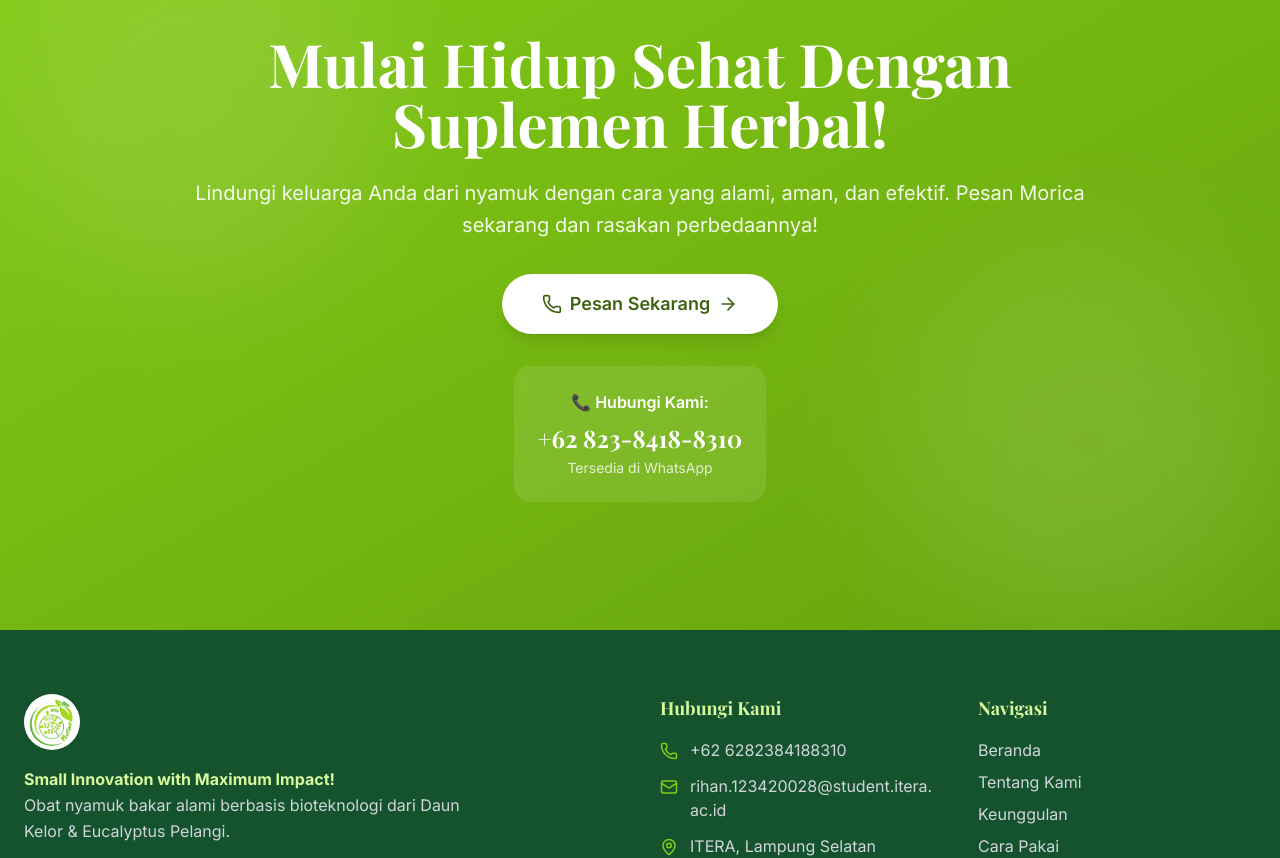
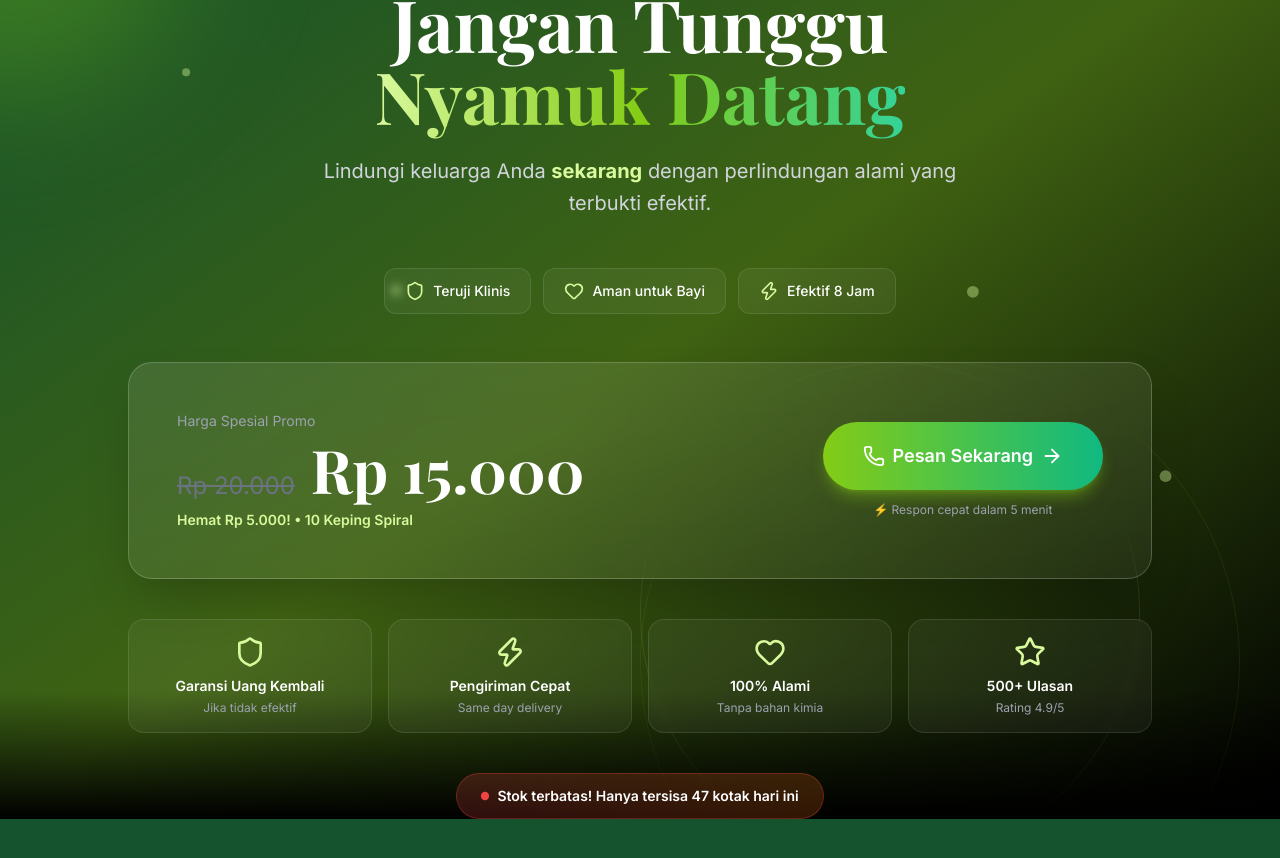
Before and after one commit to Ahmatsembiring/Morica-Website, a React (Vite) app: page / in a window 1280 px wide. Shown: the part 1703-2561 px from the top of the page. Built offline with nearby package versions, Linux system fonts and the light colour scheme.

Commit message:
Update CTA

```diff
--- a/src/components/sections/CTA.jsx
+++ b/src/components/sections/CTA.jsx
@@ -1,50 +1,221 @@
-import { motion } from 'framer-motion';
-import { Phone, ArrowRight } from 'lucide-react';
+import { motion, useScroll, useTransform } from 'framer-motion';
+import { Phone, ArrowRight, Zap, Shield, Heart, Star } from 'lucide-react';
 import Button from '../ui/Button';
-import { WHATSAPP_LINK } from '../../utils/constants';
-import { fadeInUp } from '../../utils/animations';
+import { WHATSAPP_LINK, PRODUCT_INFO } from '../../utils/constants';
+import { useEffect, useState } from 'react';
 
 const CTA = () => {
+  const [mousePosition, setMousePosition] = useState({ x: 0, y: 0 });
+
+  useEffect(() => {
+    const handleMouseMove = (e) => {
+      setMousePosition({ x: e.clientX, y: e.clientY });
+    };
+    window.addEventListener('mousemove', handleMouseMove);
+    return () => window.removeEventListener('mousemove', handleMouseMove);
+  }, []);
+
   return (
-    <section className="section-padding bg-gradient-to-br from-morica to-morica-dark relative overflow-hidden">
-      <div className="absolute inset-0 opacity-10">
-        <div className="absolute top-0 left-0 w-96 h-96 bg-white rounded-full blur-3xl"></div>
-        <div className="absolute bottom-0 right-0 w-96 h-96 bg-white rounded-full blur-3xl"></div>
+    <section className="relative min-h-screen flex items-center justify-center overflow-hidden bg-gradient-to-br from-forest via-morica-darker to-black">
+      {/* Animated Background Elements */}
+      <div className="absolute inset-0 overflow-hidden">
+        {/* Mouse-following glow */}
+        <motion.div
+          className="absolute w-96 h-96 bg-morica/30 rounded-full blur-3xl pointer-events-none"
+          animate={{
+            x: mousePosition.x - 192,
+            y: mousePosition.y - 192,
+          }}
+          transition={{ type: "spring", stiffness: 50, damping: 20 }}
+        />
+
+        {/* Floating particles */}
+        {[...Array(6)].map((_, i) => (
+          <motion.div
+            key={i}
+            className="absolute w-2 h-2 bg-morica-light/40 rounded-full"
+            animate={{
+              y: [-20, 20, -20],
+              x: [-10, 10, -10],
+              scale: [1, 1.5, 1],
+            }}
+            transition={{
+              duration: 3 + i,
+              repeat: Infinity,
+              ease: "easeInOut",
+              delay: i * 0.5,
+            }}
+            style={{
+              left: `${15 + i * 15}%`,
+              top: `${20 + (i % 3) * 20}%`,
+            }}
+          />
+        ))}
+
+        {/* Rotating rings */}
+        <motion.div
+          className="absolute top-1/2 left-1/2 -translate-x-1/2 -translate-y-1/2 w-[600px] h-[600px] border border-morica/10 rounded-full"
+          animate={{ rotate: 360 }}
+          transition={{ duration: 30, repeat: Infinity, ease: "linear" }}
+        />
+        <motion.div
+          className="absolute top-1/2 left-1/2 -translate-x-1/2 -translate-y-1/2 w-[500px] h-[500px] border border-morica-light/10 rounded-full"
+          animate={{ rotate: -360 }}
+          transition={{ duration: 25, repeat: Infinity, ease: "linear" }}
+        />
       </div>
 
       <div className="container-custom px-6 relative z-10">
+        <div className="max-w-5xl mx-auto">
+          {/* Badge */}
           <motion.div
-          initial="hidden"
-          whileInView="visible"
+            initial={{ opacity: 0, y: -30 }}
+            whileInView={{ opacity: 1, y: 0 }}
             viewport={{ once: true }}
-          variants={fadeInUp}
-          className="max-w-4xl mx-auto text-center"
+            className="flex justify-center mb-8"
           >
-          <h2 className="text-4xl md:text-5xl lg:text-6xl font-display font-bold text-white mb-6 leading-tight">
-            Mulai Hidup Sehat Dengan Suplemen Herbal!
+            <div className="inline-flex items-center gap-2 px-6 py-3 bg-white/10 backdrop-blur-md rounded-full border border-white/20 shadow-2xl">
+              <Star className="w-5 h-5 text-yellow-400 fill-yellow-400 animate-pulse" />
+              <span className="text-white font-semibold text-sm md:text-base">
+                Best Seller Product 2026
+              </span>
+              <Star className="w-5 h-5 text-yellow-400 fill-yellow-400 animate-pulse" />
+            </div>
+          </motion.div>
+
+          {/* Main Headline */}
+          <motion.div
+            initial={{ opacity: 0, y: 30 }}
+            whileInView={{ opacity: 1, y: 0 }}
+            viewport={{ once: true }}
+            transition={{ delay: 0.1 }}
+            className="text-center mb-12"
+          >
+            <h2 className="text-4xl md:text-6xl lg:text-7xl font-display font-bold text-white mb-6 leading-tight">
+              Jangan Tunggu <br/>
+              <span className="text-transparent bg-clip-text bg-gradient-to-r from-morica-light via-morica to-emerald-400 animate-gradient">
+                Nyamuk Datang
+              </span>
             </h2>
-          <p className="text-xl text-white/90 mb-8 leading-relaxed">
-            Lindungi keluarga Anda dari nyamuk dengan cara yang alami, aman, dan efektif.
-            Pesan Morica sekarang dan rasakan perbedaannya!
+            <p className="text-xl text-gray-300 max-w-2xl mx-auto leading-relaxed">
+              Lindungi keluarga Anda <strong className="text-morica-light">sekarang</strong> dengan perlindungan alami yang terbukti efektif.
             </p>
+          </motion.div>
 
-          <div className="flex flex-col sm:flex-row gap-4 justify-center items-center mb-8">
-            <a href={WHATSAPP_LINK} target="_blank" rel="noopener noreferrer">
-              <Button variant="primary" className="!bg-white !text-morica-darker hover:bg-cream-light !px-10 !py-4 !text-lg">
-                <Phone size={20} />
-                Pesan Sekarang
-                <ArrowRight size={20} />
-              </Button>
-            </a>
+          {/* Feature Pills */}
+          <motion.div
+            initial={{ opacity: 0, y: 30 }}
+            whileInView={{ opacity: 1, y: 0 }}
+            viewport={{ once: true }}
+            transition={{ delay: 0.2 }}
+            className="flex flex-wrap justify-center gap-3 mb-12"
+          >
+            {[
+              { icon: Shield, text: "Teruji Klinis" },
+              { icon: Heart, text: "Aman untuk Bayi" },
+              { icon: Zap, text: "Efektif 8 Jam" },
+            ].map((item, index) => (
+              <motion.div
+                key={index}
+                whileHover={{ scale: 1.05, y: -3 }}
+                className="flex items-center gap-2 px-5 py-3 bg-white/5 backdrop-blur-sm rounded-xl border border-white/10 hover:border-morica/50 hover:bg-white/10 transition-all cursor-pointer"
+              >
+                <item.icon className="w-5 h-5 text-morica-light" />
+                <span className="text-white font-medium text-sm">{item.text}</span>
+              </motion.div>
+            ))}
+          </motion.div>
+
+          {/* Price Card */}
+          <motion.div
+            initial={{ opacity: 0, scale: 0.9 }}
+            whileInView={{ opacity: 1, scale: 1 }}
+            viewport={{ once: true }}
+            transition={{ delay: 0.3, type: "spring" }}
+            className="bg-gradient-to-br from-white/10 to-white/5 backdrop-blur-xl rounded-3xl p-8 md:p-12 border border-white/20 shadow-2xl mb-10"
+          >
+            <div className="flex flex-col md:flex-row items-center justify-between gap-8">
+              <div className="text-center md:text-left">
+                <p className="text-gray-400 text-sm mb-2">Harga Spesial Promo</p>
+                <div className="flex items-baseline gap-4 justify-center md:justify-start">
+                  <p className="text-2xl text-gray-500 line-through">{PRODUCT_INFO.originalPrice}</p>
+                  <p className="text-5xl md:text-6xl font-display font-bold text-white">{PRODUCT_INFO.price}</p>
+                </div>
+                <p className="text-morica-light text-sm mt-2 font-semibold">
+                  Hemat Rp 5.000! • {PRODUCT_INFO.quantity}
+                </p>
               </div>
 
-          <div className="bg-white/10 backdrop-blur-sm rounded-2xl p-6 inline-block">
-            <p className="text-white font-semibold mb-2">📞 Hubungi Kami:</p>
-            <p className="text-2xl font-display font-bold text-white">+62 823-8418-8310</p>
-            <p className="text-white/80 text-sm mt-1">Tersedia di WhatsApp</p>
+              <div className="flex flex-col gap-3">
+                <a href={WHATSAPP_LINK} target="_blank" rel="noopener noreferrer">
+                  <motion.div
+                    whileHover={{ scale: 1.05 }}
+                    whileTap={{ scale: 0.95 }}
+                  >
+                    <Button className="!bg-gradient-to-r !from-morica !to-emerald-500 !text-white hover:!from-morica-light hover:!to-morica !px-10 !py-5 !text-lg shadow-2xl shadow-morica/40 !rounded-full group">
+                      <Phone size={22} />
+                      Pesan Sekarang
+                      <ArrowRight size={22} className="group-hover:translate-x-1 transition-transform" />
+                    </Button>
+                  </motion.div>
+                </a>
+                <p className="text-gray-400 text-xs text-center">
+                  ⚡ Respon cepat dalam 5 menit
+                </p>
+              </div>
+            </div>
+          </motion.div>
+
+          {/* Trust Indicators */}
+          <motion.div
+            initial={{ opacity: 0, y: 30 }}
+            whileInView={{ opacity: 1, y: 0 }}
+            viewport={{ once: true }}
+            transition={{ delay: 0.4 }}
+            className="grid grid-cols-2 md:grid-cols-4 gap-4"
+          >
+            {[
+              { icon: Shield, text: "Garansi Uang Kembali", subtext: "Jika tidak efektif" },
+              { icon: Zap, text: "Pengiriman Cepat", subtext: "Same day delivery" },
+              { icon: Heart, text: "100% Alami", subtext: "Tanpa bahan kimia" },
+              { icon: Star, text: "500+ Ulasan", subtext: "Rating 4.9/5" },
+            ].map((item, index) => (
+              <motion.div
+                key={index}
+                whileHover={{ y: -5 }}
+                className="text-center p-4 rounded-2xl bg-white/5 backdrop-blur-sm border border-white/10 hover:border-morica/30 hover:bg-white/10 transition-all"
+              >
+                <item.icon className="w-8 h-8 text-morica-light mx-auto mb-2" />
+                <p className="text-white font-semibold text-sm mb-1">{item.text}</p>
+                <p className="text-gray-400 text-xs">{item.subtext}</p>
+              </motion.div>
+            ))}
+          </motion.div>
+
+          {/* Urgency Banner */}
+          <motion.div
+            initial={{ opacity: 0 }}
+            whileInView={{ opacity: 1 }}
+            viewport={{ once: true }}
+            transition={{ delay: 0.5 }}
+            className="mt-10 text-center"
+          >
+            <div className="inline-flex items-center gap-2 px-6 py-3 bg-gradient-to-r from-red-500/20 to-orange-500/20 rounded-full border border-red-500/30">
+              <motion.div
+                animate={{ scale: [1, 1.2, 1] }}
+                transition={{ duration: 1.5, repeat: Infinity }}
+                className="w-2 h-2 bg-red-500 rounded-full"
+              />
+              <span className="text-white text-sm font-semibold">
+                Stok terbatas! Hanya tersisa 47 kotak hari ini
+              </span>
             </div>
           </motion.div>
         </div>
+      </div>
+
+      {/* Bottom gradient fade */}
+      <div className="absolute bottom-0 left-0 right-0 h-32 bg-gradient-to-t from-black to-transparent pointer-events-none" />
     </section>
   );
 };
--- a/src/utils/constants.js
+++ b/src/utils/constants.js
@@ -1,18 +1,35 @@
+// ==========================================
+// KONTAK & MEDIA SOSIAL
+// ==========================================
 export const WHATSAPP_NUMBER = "6282384188310";
 export const WHATSAPP_LINK = `https://wa.me/${WHATSAPP_NUMBER}?text=Halo%20Morica,%20saya%20tertarik%20dengan%20produk%20obat%20nyamuk%20bakar%20alaminya.`;
+
+export const CONTACT_INFO = {
+  whatsappDisplay: "+62 823-8418-8310",
+  email: "rihan.123420028@student.itera.ac.id",
+  address: "Institut Teknologi Sumatera (ITERA), Lampung Selatan",
+};
 
 export const SOCIAL_MEDIA = {
   instagram: "https://instagram.com/morica.official",
   tiktok: "https://tiktok.com/@morica.official",
 };
 
-// export const TEAM_MEMBERS = [
-//   { name: "Rihan Rifqi", role: "Ketua Tim", nim: "123420028" },
-//   { name: "Arta Sigalingging", role: "Anggota", nim: "123420008" },
-//   { name: "M. I Ambro Yokamperil", role: "Anggota", nim: "123420027" },
-//   { name: "Fathun Rahman Asrul", role: "Anggota", nim: "123420063" },
-//   { name: "Antoni Saputra", role: "Anggota", nim: "123420072" },
-// ];
+// ==========================================
+// INFORMASI PRODUK
+// ==========================================
+export const PRODUCT_INFO = {
+  name: "Morica",
+  tagline: "Small Innovation with Maximum Impact!",
+  price: "Rp 15.000",
+  originalPrice: "Rp 20.000",
+  quantity: "10 Keping Spiral",
+  description: "Obat nyamuk bakar alami berbasis bioteknologi dari Daun Kelor & Eucalyptus Pelangi.",
+};
+
+// ==========================================
+// DATA TIM (Sesuai Proposal PKKM 2026)
+// ==========================================
 export const TEAM_MEMBERS = [
   {
     name: "Rihan Rifqi",
@@ -61,6 +78,20 @@
   },
 ];
 
+// ==========================================
+// DOSEN PEMBIMBING
+// ==========================================
+export const DOSEN_PEMBIMBING = {
+  name: "Maeda Wahyuningrum, S.Hut., M.Si.",
+  nip: "199609072024212053",
+  email: "maeda.wahyuningrum@rh.itera.ac.id",
+  phone: "+62 851-8199-464",
+  prodi: "Rekayasa Kehutanan",
+};
+
+// ==========================================
+// KOMPOSISI BAHAN (Sesuai Bab 3.2 Proposal)
+// ==========================================
 export const INGREDIENTS = [
   {
     title: "Daun Kelor",
@@ -70,18 +101,18 @@
     img: "/images/ingredients/kelor.png"
   },
   {
-    title: "Eucalyptus Pelangi",
-    scientific: "Eucalyptus deglupta",
-    percentage: "10%",
-    desc: "Mengandung minyak atsiri (eucalyptol & limonene) yang mengganggu sistem penciuman nyamuk.",
-    img: "/images/ingredients/eucalyptus.png"
-  },
-  {
-    title: "Tempurung Kelapa",
+    title: "Serbuk Tempurung Kelapa",
     scientific: "Coconut Shell",
     percentage: "35%",
     desc: "Bahan bakar organik yang mendukung teknologi Low Smoke dengan emisi asap sangat rendah.",
     img: "/images/ingredients/coconut.png"
+  },
+  {
+    title: "Minyak Atsiri Eucalyptus",
+    scientific: "Eucalyptus deglupta",
+    percentage: "10%",
+    desc: "Mengandung eucalyptol dan limonene yang mengganggu sistem penciuman nyamuk.",
+    img: "/images/ingredients/eucalyptus.png"
   },
   {
     title: "Tepung Tapioka",
@@ -92,9 +123,12 @@
   }
 ];
 
+// ==========================================
+// KEUNGGULAN PRODUK
+// ==========================================
 export const FEATURES = [
   {
-    icon: "🌿",
+    icon: "",
     title: "100% Bahan Alami",
     desc: "Tanpa DEET, Transfluthrin, atau bahan kimia sintetis berbahaya lainnya."
   },
@@ -109,12 +143,12 @@
     desc: "Formulasi herbal yang aman untuk keluarga dengan anak kecil."
   },
   {
-    icon: "",
+    icon: "🌍",
     title: "Ramah Lingkungan",
     desc: "Biodegradable dan mendukung keberlanjutan sumber daya alam."
   },
   {
-    icon: "⏰",
+    icon: "",
     title: "Tahan 6-8 Jam",
     desc: "Perlindungan optimal sepanjang malam dengan satu spiral."
   },
@@ -125,6 +159,9 @@
   }
 ];
 
+// ==========================================
+// CARA PENGGUNAAN
+// ==========================================
 export const HOW_TO_USE = [
   {
     step: "1",
@@ -143,6 +180,9 @@
   }
 ];
 
+// ==========================================
+// TESTIMONI PELANGGAN
+// ==========================================
 export const TESTIMONIALS = [
   {
     name: "Ibu Siti Rahayu",
```
Also changed, not shown: public/images/ingredients/gambar4.png (added). Lines whose indentation alone changed are shown as unchanged.
